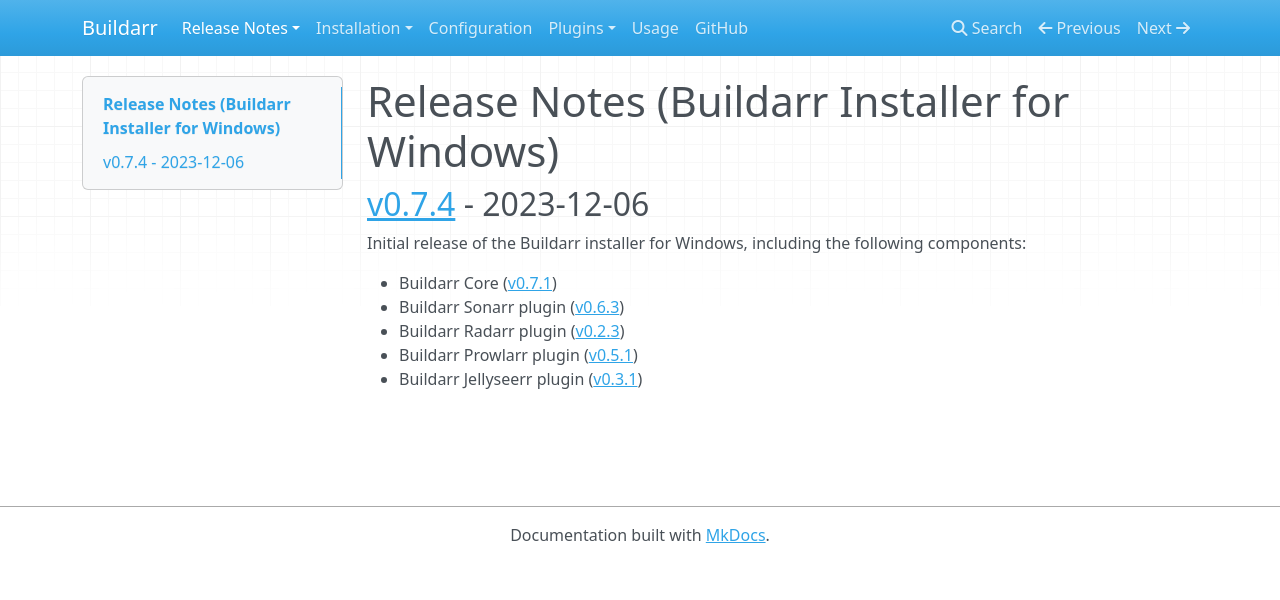
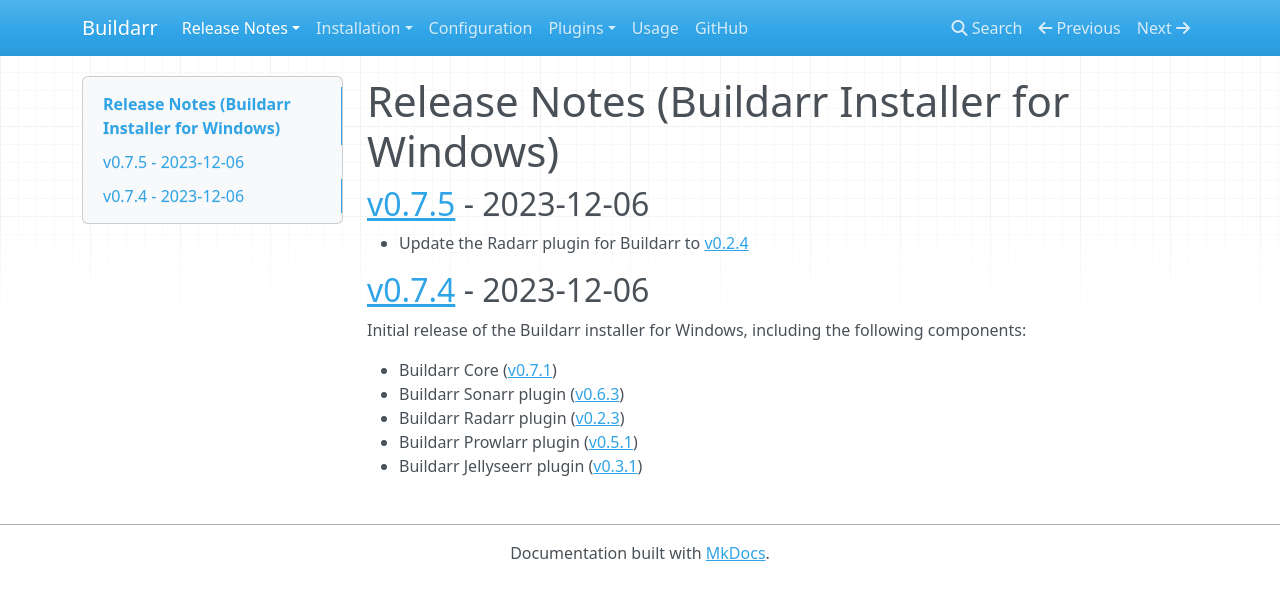
Before and after one commit to buildarr/buildarr-docs, an MkDocs documentation site: the page built from docs/installer/release-notes.md, in a window 1280 px wide. Shown: the top 600 px of the page. Built offline with MkDocs 1.6.1, drawn with Linux system fonts in a browser that asks for light colours; nearby versions of some CDN libraries.

Commit message:
Update Buildarr Docs (2023-12-10)
* Update the Radarr plugin for Buildarr to [v0.2.4](https://buildarr.github.io/plugins/radarr/release-notes#v024-2023-12-10)

```diff
--- a/docs/installer/release-notes.md
+++ b/docs/installer/release-notes.md
@@ -1,4 +1,9 @@
 # Release Notes (Buildarr Installer for Windows)
+
+## [v0.7.5](https://github.com/buildarr/buildarr-installer/releases/tag/v0.7.5) - 2023-12-06
+
+* Update the Radarr plugin for Buildarr to [v0.2.4](https://buildarr.github.io/plugins/radarr/release-notes#v024-2023-12-10)
+
 
 ## [v0.7.4](https://github.com/buildarr/buildarr-installer/releases/tag/v0.7.4) - 2023-12-06
 
```
Also changed, not shown: docs/docker/release-notes.md (+5 -0 lines).
